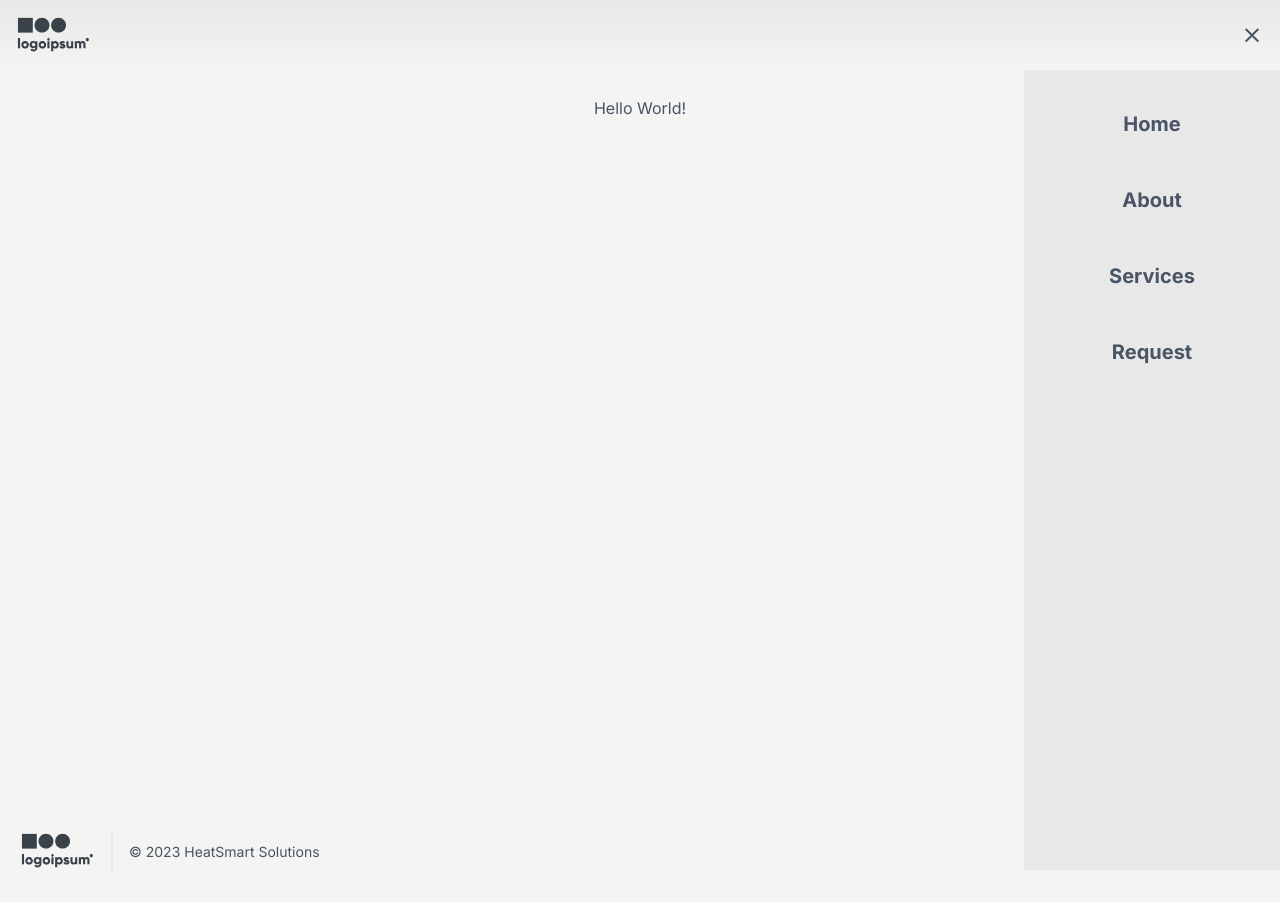
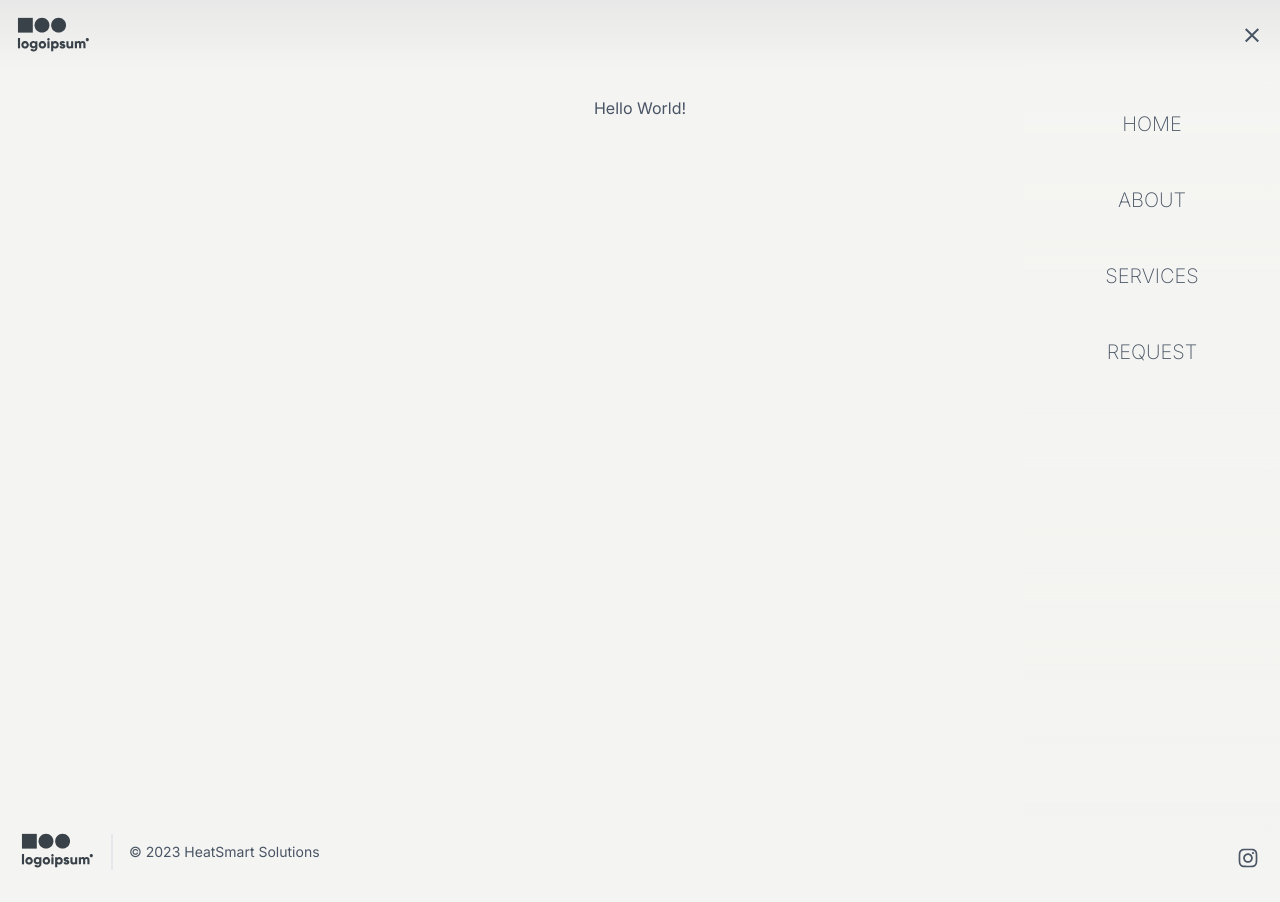
Before and after one commit to Jdure/heatSmart, a Next.js app: page / in a window 1280 px wide. Both pictures are taken after a click on the button 1252 px from the left and 35 px from the top of the page. Built offline with nearby package versions, Linux system fonts and the light colour scheme.

Commit message:
added gradient and transition

```diff
--- a/src/app/components/NavBar.tsx
+++ b/src/app/components/NavBar.tsx
@@ -62,10 +62,14 @@ export const NavBar = () => {
           {(ref) => (
             <nav
               ref={ref}
-              className="fixed inset-y-0 right-0 z-50 flex flex-col items-center justify-start pt-10 space-y-12 min-h-screen w-64 bg-hue-accent"
+              className="fixed inset-y-0 right-0 z-50 flex flex-col items-center justify-start pt-10 space-y-12 min-h-screen w-64 bg-gradient-to-b from-hue-primary to-hue-transparent"
             >
               {pages.map(([title, url]) => (
-                <Link key={title} className="text-xl font-bold" href={url}>
+                <Link
+                  key={title}
+                  className="text-xl font-extralight uppercase hover:animate-pulse"
+                  href={url}
+                >
                   {title}
                 </Link>
               ))}
--- a/tailwind.config.js
+++ b/tailwind.config.js
@@ -14,13 +14,6 @@ module.exports = {
           inverted: "var(--color-text-inverted)",
         },
       },
-      backgroundColor: {
-        hue: {
-          primary: "var(--color-fill-primary)",
-          secondary: "var(--color-fill-secondary)",
-          accent: "var(--color-fill-accent)",
-        },
-      },
       colors: {
         hue: {
           primary: "var(--color-fill-primary)",
```
